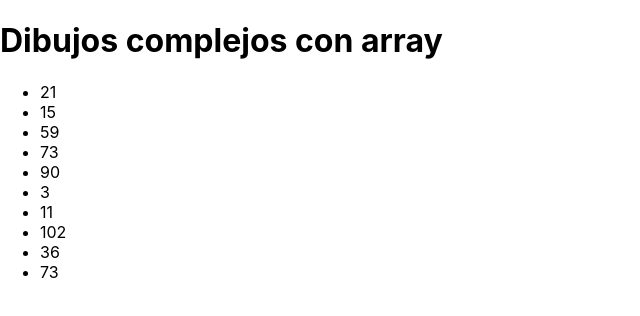
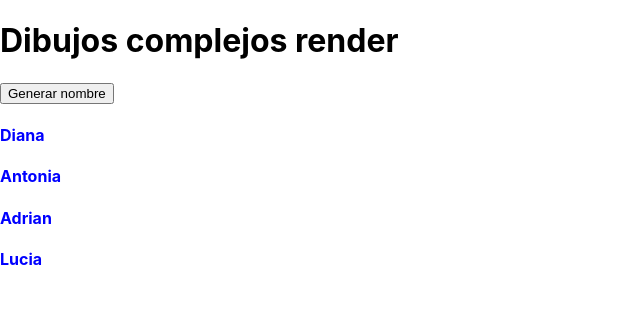
Before and after one commit to IvanBarrenoTejero/inciosreact, a React (Create React App) app: page / in a window 1280 px wide. Shown: the top 316 px of the page, without its empty margins (0-640 px from the left). Built offline with nearby package versions, Linux system fonts and the light colour scheme.

Commit message:
DibujosComplejosRender creado y funcional

```diff
--- /dev/null
+++ b/src/components/DibujosComplejosRender.jsx
@@ -0,0 +1,35 @@
+import { Component } from "react";
+class DibujosComplejosRender extends Component{
+    //NECESITAMOS UN ARRAY EN STATE PARA
+    //IR GENERANDO NUEVOS ELEMENTOS AL PULSAR UN BOTON
+    state = {
+        nombres: ["Diana", "Antonia", "Adrian", "Lucia"]
+    }
+    generarNombre = () => {
+        //PODEMOS UTILIZAR DIRECTAMENTE EL METODO DEL ARRAY push
+        //SI ES UN OBJETO SIMPLE (string, int) NO PODEMOS ASIGNAR
+        this.state.nombres.push("NUEVO NOMBRE");
+        //SI NO REASIGNAMOS EL VALOR MEDIANTE setState, NO LO VEREMOS
+        this.setState({
+            nombres: this.state.nombres
+        })
+    }
+    render() {
+        return (<div>
+            <h1>Dibujos complejos render</h1>
+            <button onClick={this.generarNombre}>
+                Generar nombre
+            </button>
+            {
+                //ESTO ES CODIGO JSX DE REACT
+                this.state.nombres.map((nombre, index) => {
+                    //ESTE CODIGO NECESITA UN RETURN PARA EL RENDER
+                    return (<h4 style={{color: "blue"}} key={index}>
+                        {nombre}
+                        </h4>)
+                })
+            }
+        </div>)
+    }
+}
+export default DibujosComplejosRender;
--- a/src/index.js
+++ b/src/index.js
@@ -3,6 +3,7 @@ import ReactDOM from "react-dom/client";
 import "./index.css";
 import reportWebVitals from "./reportWebVitals";
 import DibujosComplejosArray from "./components/DibujosComplejosArray.jsx";
+import DibujosComplejosRender from "./components/DibujosComplejosRender.jsx";
 
 const root = ReactDOM.createRoot(document.getElementById("root"));
 root.render(
@@ -14,7 +15,7 @@ root.render(
       {/* <Contador inicio="15"/> */}
       {/* Coche BMW X5: marca, modelo, velocidad máxima y aceleración */}
       {/* <Car marca="BMW" modelo="X5" velocidadmaxima="250" aceleracion="20" /> */}
-      <DibujosComplejosArray />
+      <DibujosComplejosRender />
     </>
   </React.StrictMode>,
 );
```
